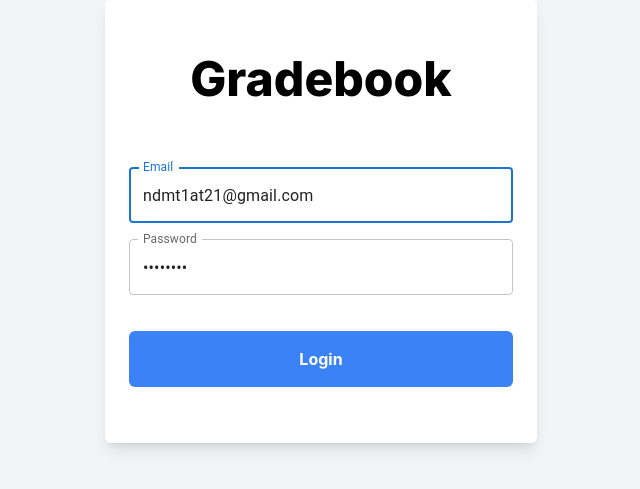
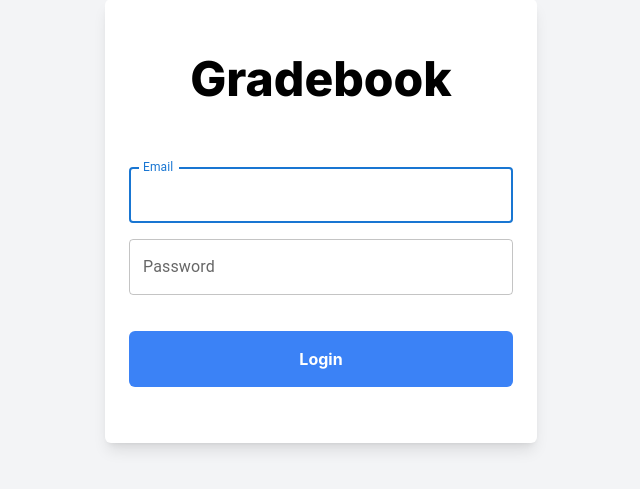
Before and after one commit to webncnnt/Gradebook_Admin, a React (Create React App) app: page /login in a window 1280 px wide. Shown: the part 169-658 px from the top of the page, without its empty margins (319-959 px from the left). Built offline with nearby package versions, Linux system fonts and the light colour scheme.

Commit message:
remove default email, password for testing

```diff
--- a/src/components/LoginForm/index.tsx
+++ b/src/components/LoginForm/index.tsx
@@ -56,7 +56,6 @@ const LoginForm = ({ onSubmit, error = false, ...rest }: LoginFormProps) => {
 					autoComplete="email"
 					id="email_textbox"
 					title="Email"
-					defaultValue="ndmt1at21@gmail.com"
 					label="Email"
 					helperText={errors.email?.message}
 					error={errors.email !== undefined}
@@ -68,7 +67,6 @@ const LoginForm = ({ onSubmit, error = false, ...rest }: LoginFormProps) => {
 					type="password"
 					id="password_textbox"
 					title="Password"
-					defaultValue="12345678"
 					label="Password"
 					error={errors.password !== undefined}
 					helperText={errors.password?.message}
```
